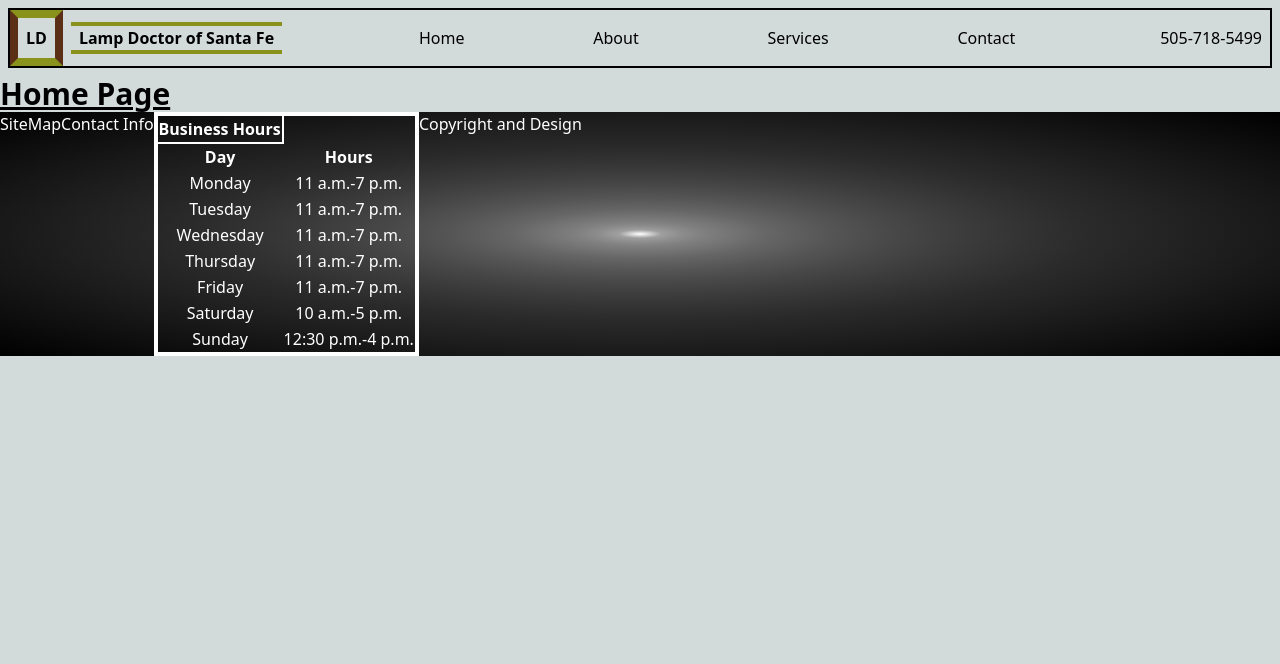
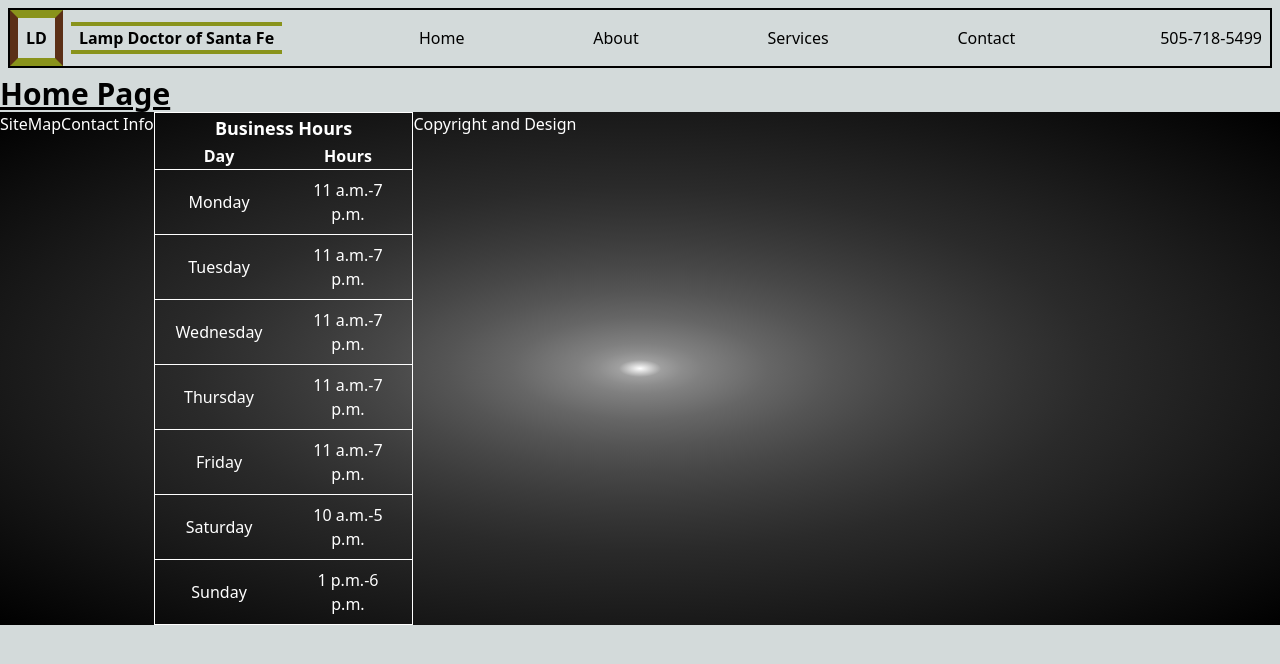
Before and after one commit to TheClutchC/lamp-doctor, a React (Create React App) app: page /#/ in a window 1280 px wide. Shown: the top 664 px of the page. Built offline with nearby package versions, Linux system fonts and the light colour scheme; the HTML template or start-up script is replaced by a standard one.

Commit message:
added ternary operator for differing weekend hours

```diff
--- a/src/components/forFooter/BusinessHours.js
+++ b/src/components/forFooter/BusinessHours.js
@@ -1,49 +1,40 @@
+
+const daysOfWeek = [
+  'Monday',
+  'Tuesday',
+  'Wednesday',
+  'Thursday',
+  'Friday',
+  'Saturday',
+  'Sunday'];
+
 const BusinessHours = () => {
   return (
-    <table className="table-auto border-4">
+    <table className="border-collapse border border-gray-800">
       <thead>
-        <tr>
-          <th className="border-2">Business Hours</th>
+        <tr className="bg-gray-800 text-white text-lg font-bold">
+          <th colSpan="2">Business Hours</th>
         </tr>
-      </thead>
-      <thead>
-        <tr>
-          <th>Day</th>
-          <th>Hours</th>
+        <tr className="bg-gray-400 text-gray-800">
+          <th className="w-1/2 text-center">Day</th>
+          <th className="w-1/2 text-center">Hours</th>
         </tr>
       </thead>
       <tbody>
-        <tr>
-          <td>Monday</td>
-          <td>11 a.m.-7 p.m.</td>
-        </tr>
-        <tr>
-          <td>Tuesday</td>
-          <td>11 a.m.-7 p.m.</td>
-        </tr>
-        <tr>
-          <td>Wednesday</td>
-          <td>11 a.m.-7 p.m.</td>
-        </tr>
-        <tr>
-          <td>Thursday</td>
-          <td>11 a.m.-7 p.m.</td>
-        </tr>
-        <tr>
-          <td>Friday</td>
-          <td>11 a.m.-7 p.m.</td>
-        </tr>
-        <tr>
-          <td>Saturday</td>
-          <td>10 a.m.-5 p.m.</td>
-        </tr>
-        <tr>
-          <td>Sunday</td>
-          <td>12:30 p.m.-4 p.m.</td>
-        </tr>
+        {daysOfWeek.map((day) => (
+          <tr key={day} className="border border-gray-800">
+            <td className="py-2 px-4 text-center">{day}</td>
+            <td className="py-2 px-4 text-center">
+              {/* Conditional Chain Below using Ternary Operator to specify weekend hours  */}
+              {day === 'Sunday' ? '1 p.m.-6 p.m.'
+              : day === 'Saturday' ? '10 a.m.-5 p.m.'
+              : '11 a.m.-7 p.m.'}
+            </td>
+          </tr>
+        ))}
       </tbody>
     </table>
   );
-};
+}
 
 export default BusinessHours;
```
